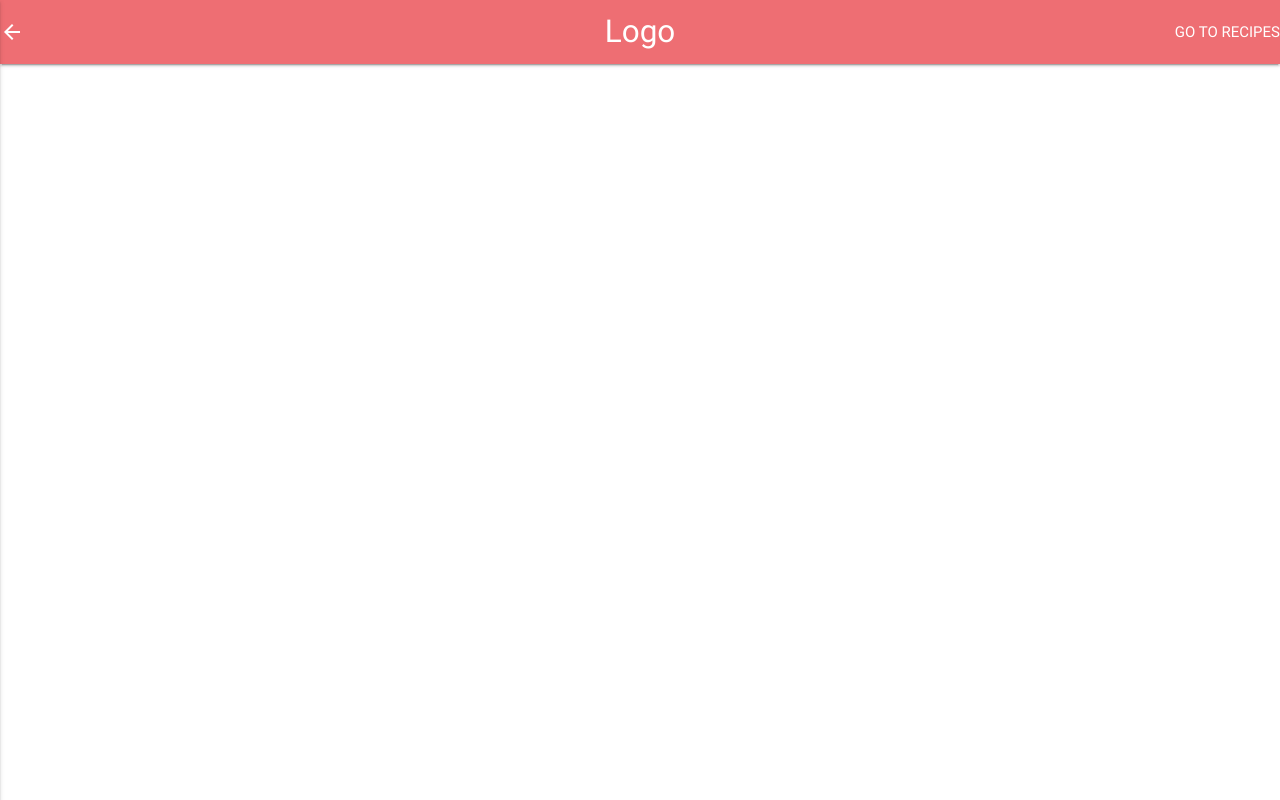
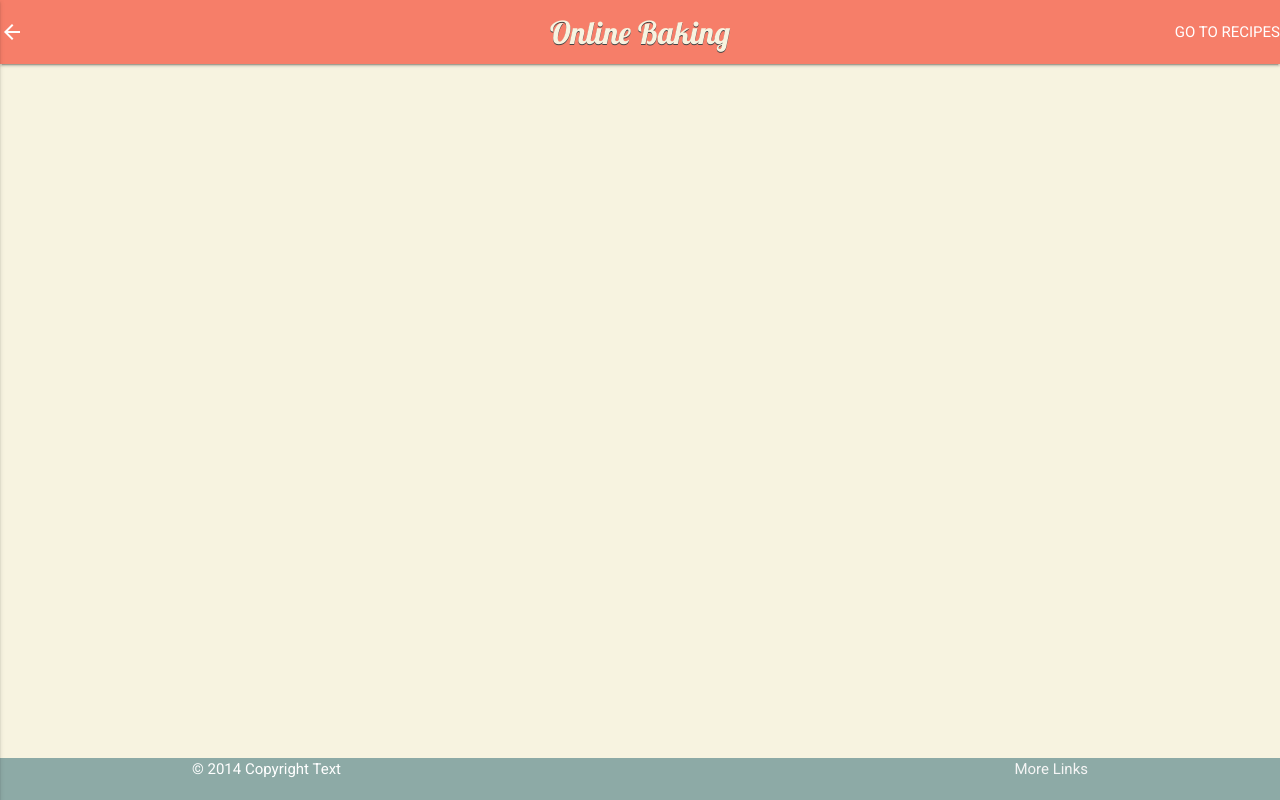
Before and after one commit to matsceder/dcdmp-mec-bake, a Flask app: page / in a window 1280 px wide. Run offline with Flask 2, Linux system fonts and the light colour scheme; some libraries are stand-ins or nearby versions.

Commit message:
started with css for base template, added footer

```diff
--- /dev/null
+++ b/static/css/style.css
@@ -0,0 +1,50 @@
+@import url('https://fonts.googleapis.com/css2?family=Anton&family=Lobster&family=Roboto&family=Roboto+Mono&display=swap');
+
+/*
+font-family: 'Anton', sans-serif;
+font-family: 'Lobster', cursive;
+font-family: 'Roboto', sans-serif;
+font-family: 'Roboto Mono', monospace;
+*/
+
+
+/*    --------    Base    --------    */
+body {
+    background-color: #F7F3E0;
+    display: flex;
+    min-height: 100vh;
+    flex-direction: column;
+}
+
+
+/*    --------    Nav    --------    */
+
+nav {
+    background: #F67E69;
+}
+
+nav .brand-logo {
+    font-family: 'Lobster', cursive;
+    color: #F7F3E0;
+    text-shadow: 0px 1px #424242;
+}
+
+
+/*    --------   Main   --------    */
+
+main {
+    flex: 1 0 auto;
+  }
+
+/*    --------   Footer   --------    */
+
+.page-footer {
+    padding-top: 0px;
+    background-color: #8DAAA6;
+}
+
+.footer-row{
+    margin-bottom: 12px;
+    margin-top: 12px;
+}
+}
--- a/templates/base.html
+++ b/templates/base.html
@@ -21,7 +21,7 @@
     <header>
         <nav>
             <div class="nav-wrapper">
-                <a href="{{ url_for('index') }}" class="brand-logo center">Logo</a>
+                <a href="{{ url_for('index') }}" class="brand-logo center">Online Baking</a>
                 <a href="#" onclick="history.go(-1)" class="left hide-on-med-and-down"><i class="material-icons">arrow_back</i></a>
                 <a href="{{ url_for('recipe_db') }}" class="right hide-on-med-and-down">GO TO RECIPES</a>
                 <a href="#" data-activates="mobile-demo" class="right button-collapse"><i class="material-icons">menu</i></a>
@@ -34,9 +34,22 @@
         </nav>
     </header>
 
+    <main>
+
     {% block content %}
 
     {% endblock %}
+
+    </main>
+
+    <footer class="page-footer">
+        <div class="footer row">
+            <div class="container">
+            © 2014 Copyright Text
+            <a class="grey-text text-lighten-4 right" href="#!">More Links</a>
+            </div>
+        </div>
+    </footer>
 
     <script src="https://cdnjs.cloudflare.com/ajax/libs/jquery/3.5.1/jquery.min.js"></script>
     <script src="https://cdnjs.cloudflare.com/ajax/libs/materialize/0.100.2/js/materialize.min.js"></script>
```
